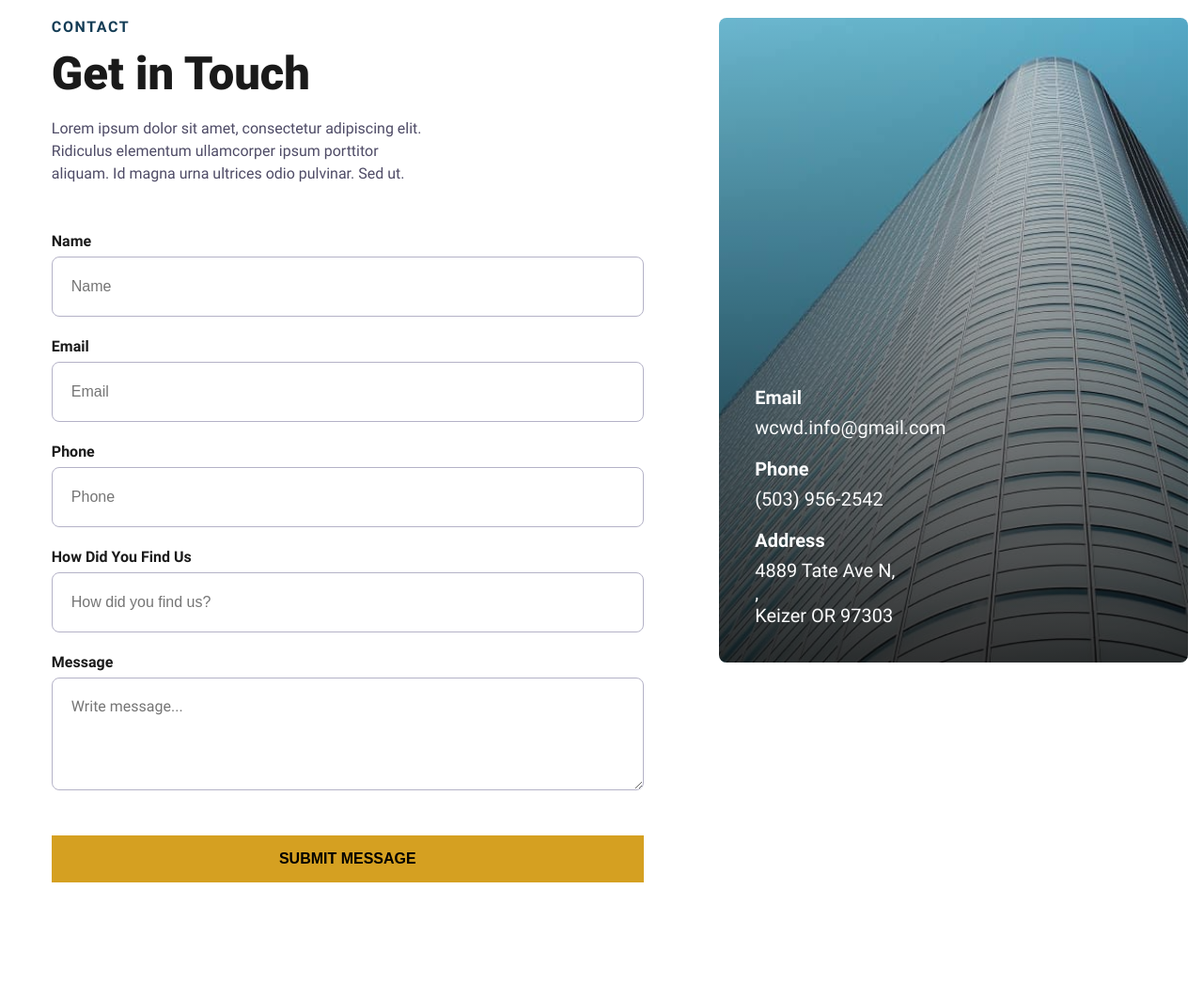
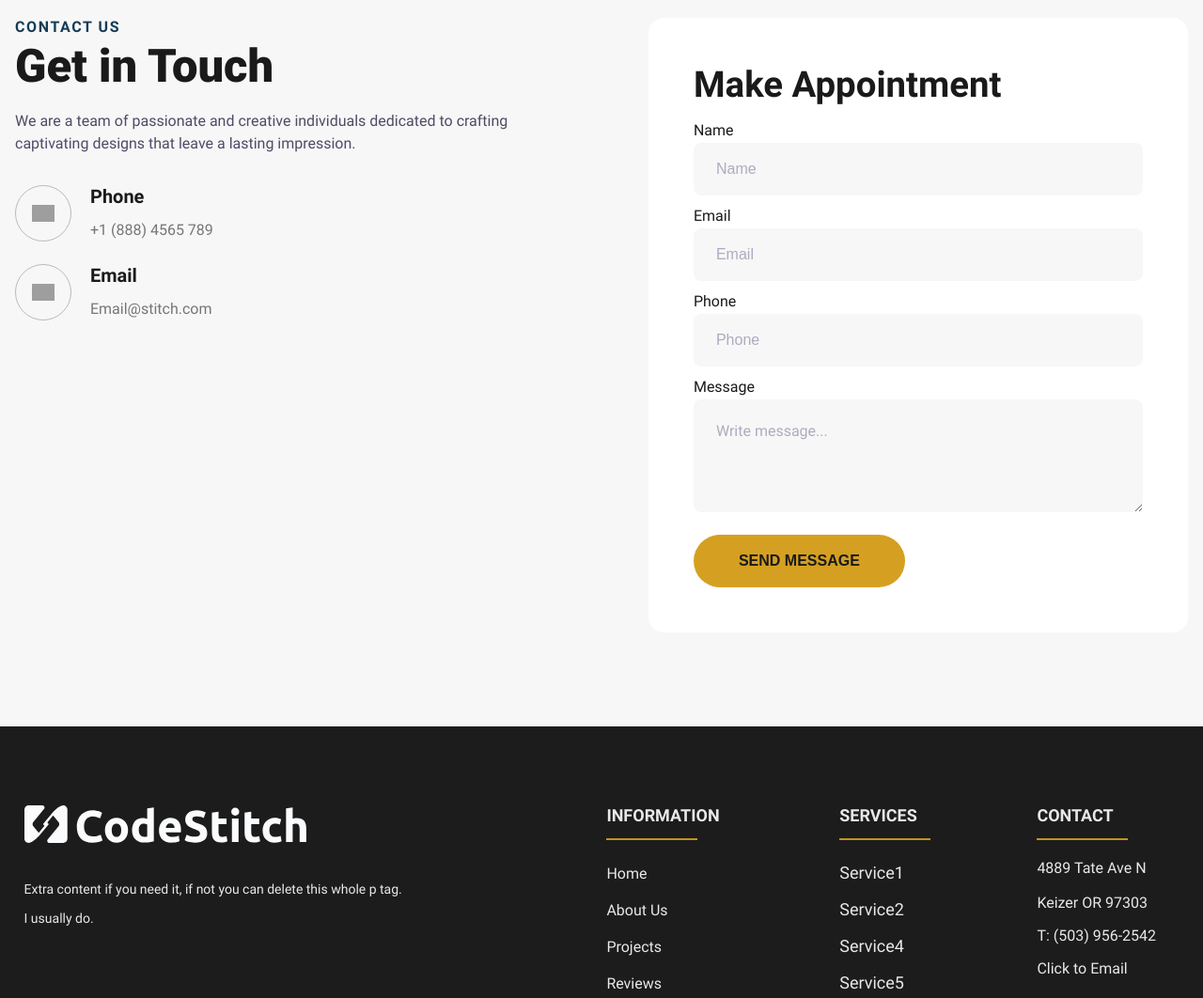
Before and after one commit to pchertude34/west-coast-web-designs, an Eleventy site: page src/content/pages/contact.html in a window 1280 px wide. Shown: the part 1780-2842 px from the top of the page at 94% size. Built offline with nearby package versions, Linux system fonts and the light colour scheme; Eleventy itself is replaced by a stand-in of ours; files that its build step writes are made by us from their sources; grey boxes are pictures that could not be loaded.

Commit message:
contact page

```diff
--- a/src/assets/sass/contact.scss
+++ b/src/assets/sass/contact.scss
@@ -1,321 +1,274 @@
-/* PAGE-SPECIFIC STYLES FOR THE CONTACT PAGE */
-
 /*-- -------------------------- -->
 <---          Contact           -->
 <--- -------------------------- -*/
 
 /* Mobile - 360px */
 @media only screen and (min-width: 0rem) {
-    :root {
-        /* 13px - 16px */
-        --topperFontSize: clamp(0.8125rem, 1.6vw, 1rem);
-        /* 31px - 49px */
-        --headerFontSize: clamp(1.9375rem, 4.5vw, 3.0625rem);
-        --bodyFontSize: 1rem;
-
-        /* 60px - 100px top and bottom */
-        --sectionPadding: clamp(3.75em, 7.82vw, 6.25em) 1rem;
-    }
-
-    #cs-contact {
+  #contact-1392 {
     padding: var(--sectionPadding);
-        font-family: "Roboto", "Arial", sans-serif;
+    background-color: #f7f7f7;
+    position: relative;
+    z-index: 10;
 
     .cs-container {
+      width: 100%;
+      /* changes to 1280px at tablet */
+      max-width: calc(584 / 16 * 1rem);
       margin: auto;
-            /* changes to 1280px at desktop */
-            max-width: calc(800 / 16 * 1rem);
-            width: 100%;
+      display: flex;
+      justify-content: center;
+      align-items: stretch;
+      flex-direction: column;
+      column-gap: auto;
+      /* 48px - 64px */
+      gap: clamp(2rem, 3vw, 3rem);
+      //   position: relative;
     }
 
     .cs-content {
+      /* set text align to left if content needs to be left aligned */
+      text-align: left;
       width: 100%;
-        }
-
-        .cs-topper {
-            /* 8px - 12px */
-            margin-bottom: clamp(0.5rem, 1.4vw, 0.75rem);
-            text-align: left;
+      display: flex;
+      flex-direction: column;
+      /* centers content horizontally, set to flex-start to left align */
+      align-items: flex-start;
     }
 
     .cs-title {
-            max-width: calc(800 / 16 * 1rem);
-            text-align: left;
+      max-width: 23ch;
     }
 
     .cs-text {
-            margin: 0 auto 0 0;
-            /* 40px - 48px */
-            margin-bottom: clamp(2.5rem, 6.3vw, 3rem);
-            /* 404px - 522px */
-            max-width: clamp(25.25rem, 30vw, 32.625rem);
-            text-align: left;
+      margin-bottom: calc(16 / 16 * 1rem);
+      &:last-of-type {
+        margin-bottom: calc(32 / 16 * 1rem);
+      }
     }
 
-        #cs-form {
-            margin-bottom: calc(40 / 16 * 1rem);
-            label {
+    .cs-ul {
+      text-align: left;
+      width: 100%;
+      margin: 0;
+      padding: 0;
+      box-sizing: border-box;
+      display: flex;
+      flex-direction: column;
+      align-items: flex-start;
+      gap: calc(24 / 16 * 1rem);
+      position: relative;
+    }
+
+    .cs-li {
+      list-style: none;
+      display: flex;
+      justify-content: flex-start;
+      align-items: flex-start;
+      gap: calc(20 / 16 * 1rem);
+
+      &:hover {
+        .cs-icon-wrapper {
+          transform: scale(1.1);
+        }
+      }
+    }
+
+    .cs-header {
+      font-size: calc(20 / 16 * 1rem);
+      font-weight: 700;
+      line-height: 1.2em;
+      margin-bottom: calc(12 / 16 * 1rem);
+      color: var(--headerColor);
+      display: block;
+    }
+
+    .cs-link {
+      font-size: calc(16 / 16 * 1rem);
+      line-height: 1.5em;
+      text-decoration: none;
+      color: #767676;
+      display: block;
+      position: relative;
+
+      &:hover {
+        text-decoration: underline;
+      }
+    }
+
+    .cs-icon-wrapper {
+      width: calc(60 / 16 * 1rem);
+      height: calc(60 / 16 * 1rem);
+      margin: 0;
+      border-radius: 50%;
+      border: 1px solid #bababa;
+      display: flex;
+      justify-content: center;
+      align-items: center;
+      /* prevents flexbox from squishing it */
+      flex: none;
+      transition: transform 0.3s;
+    }
+
+    .cs-icon {
+      width: calc(24 / 16 * 1rem);
+      height: auto;
+      display: block;
+    }
+
+    .cs-form {
+      width: 100%;
+      max-width: calc(630 / 16 * 1rem);
+      /* 24px - 48px top and bottom */
+      /* 16px - 48px left and right */
+      padding: clamp(1.5rem, 5.18vw, 3rem) clamp(1rem, 4vw, 3rem);
+      /* prevents flexbox from affecting height and width */
+      box-sizing: border-box;
+      background-color: #fff;
+      border-radius: calc(16 / 16 * 1rem);
+      display: flex;
+      justify-content: space-between;
+      flex-wrap: wrap;
+      align-items: center;
+      gap: calc(12 / 16 * 1rem);
+    }
+
+    .cs-h3 {
+      /* 20px - 39px */
+      font-size: clamp(1.25rem, 3vw, 2.4375rem);
+      line-height: 1.2em;
+      font-weight: 700;
+      margin: 0 0 calc(4 / 16 * 1rem) 0;
+      color: var(--headerColor);
+    }
+
+    .cs-label {
+      /* 14px - 16px */
+      font-size: clamp(0.875rem, 1.5vw, 1rem);
+      width: 100%;
+      color: var(--headerColor);
       display: flex;
       flex-direction: column;
       justify-content: center;
       align-items: flex-start;
-                /* 12px - 20px */
-                margin-bottom: clamp(0.75rem, 1.3em, 1.25rem);
-                font-size: calc(16 / 16 * 1rem);
-                line-height: 1.5em;
-                font-weight: 700;
-                color: var(--headerColor);
+      gap: calc(4 / 16 * 1rem);
     }
 
-            .cs-label-message {
-                /* 32px - 48px */
-                margin-bottom: clamp(2rem, 6.3vw, 3rem);
-            }
-
-            input,
-            textarea {
-                border: 1px solid #b4b2c7;
+    .cs-input {
+      font-size: calc(16 / 16 * 1rem);
+      width: 100%;
+      height: calc(56 / 16 * 1rem);
+      padding: 0;
+      padding-left: calc(24 / 16 * 1rem);
+      color: var(--headerColor);
+      background-color: #f7f7f7;
       border-radius: calc(8 / 16 * 1rem);
-                margin-top: calc(4 / 16 * 1rem);
-                height: calc(64 / 16 * 1rem);
-                width: 100%;
-                /* prevents border & padding from affecting height */
+      border: none;
+      /* prevents padding from adding to height and width */
       box-sizing: border-box;
-                padding-left: calc(20 / 16 * 1rem);
-                font-size: calc(16 / 16 * 1rem);
-                transition: border 0.3s;
-
-                &:hover {
-                    border: 1px solid var(--primary);
+      &::placeholder {
+        color: #7d799c;
+        opacity: 0.6;
       }
     }
 
-            textarea {
+    .cs-textarea {
       min-height: calc(120 / 16 * 1rem);
-                padding-top: calc(20 / 16 * 1rem);
+      padding-top: calc(24 / 16 * 1rem);
+      margin-bottom: calc(12 / 16 * 1rem);
       font-family: inherit;
     }
 
     .cs-button-solid {
-                border: none;
-                width: 100%;
-            }
-        }
-
-        .cs-right-section {
+      font-size: calc(16 / 16 * 1rem);
+      line-height: calc(56 / 16 * 1rem);
+      text-decoration: none;
+      font-weight: 700;
+      overflow: hidden;
+      margin: 0;
+      color: var(--grayDark);
+      padding: 0 calc(48 / 16 * 1rem);
+      border-radius: calc(30 / 16 * 1rem);
+      background-color: var(--primary);
+      display: inline-block;
       position: relative;
-            display: flex;
-            flex-direction: column;
-            justify-content: flex-end;
-            align-items: flex-start;
-            border-radius: calc(8 / 16 * 1rem);
-            height: calc(320 / 16 * 1rem);
-            /* cuts off corners on img tag */
-            overflow: hidden;
-            /* 24px - 40px top & bottom */
-            /* 20px - 40px left & right */
-            padding: clamp(1.5rem, 3vw, 2.5rem) clamp(1.25rem, 3vw, 2.5rem);
-        }
-
-        .cs-header {
-            display: block;
-            margin-bottom: calc(8 / 16 * 1rem);
-            /* 16px - 20px */
-            font-size: clamp(1rem, 3vw, 1.25rem);
-            line-height: 1.2em;
-            font-weight: 700;
-            color: var(--bodyTextColorWhite);
-        }
-
-        .cs-link {
-            position: relative;
-            display: block;
-            margin-bottom: calc(20 / 16 * 1rem);
-            text-decoration: none;
-            /* 16px - 20px */
-            font-size: clamp(1rem, 3vw, 1.25rem);
-            line-height: 1.2em;
-            color: var(--bodyTextColorWhite);
+      z-index: 1;
+      transition: color 0.3s;
 
       &:before {
+        content: "";
         position: absolute;
-                bottom: calc(-2 / 16 * 1rem);
+        display: block;
+        height: 100%;
+        width: 0%;
+        background: var(--grayDark);
+        opacity: 1;
+        top: 0;
         left: 0;
-                /* Animated underline */
-                content: "";
-                opacity: 1;
-                display: block;
-                /* current color of the parent */
-                background: currentColor;
-                height: 2px;
-                width: 0%;
+        z-index: -1;
         transition: width 0.3s;
       }
 
       &:hover {
+        color: var(--primary);
         &:before {
           width: 100%;
         }
       }
-
-            &:last-of-type {
-                margin-bottom: 0;
-            }
     }
 
-        .cs-block {
-            /* sends second address line to the bottom on its own line */
-            display: block;
-        }
+    .cs-submit {
+      width: 100%;
+      min-width: calc(200 / 16 * 1rem);
+      border: none;
 
-        .cs-bg-picture {
-            z-index: -1;
-            position: absolute;
-            top: 0;
-            left: 0;
-            display: block;
-            height: 100%;
-            width: 100%;
-            transition: transform 0.6s;
-
-            img {
-                position: absolute;
-                top: 0;
-                left: 0;
-                height: 100%;
-                width: 100%;
-                /* Makes img tag act as a background image */
-                object-fit: cover;
-            }
-
-            &:before {
-                z-index: 1;
-                position: absolute;
-                top: 0;
-                left: 0;
-                /* background color overlay */
-                content: "";
-                display: block;
-                background: linear-gradient(180deg, rgba(0, 0, 0, 0) 0%, rgba(0, 0, 0, 0.8) 100%);
-                height: 100%;
-                width: 100%;
+      &:hover {
+        color: #fff;
+        cursor: pointer;
       }
     }
   }
 }
 
-/* Tablet - 700px */
-@media only screen and (min-width: 43.75em) {
-    #cs-contact {
-        #cs-form {
-            display: flex;
-            flex-wrap: wrap;
+/* Tablet - 768px */
+@media only screen and (min-width: 48rem) {
+  #contact-1392 {
+    .cs-container {
+      max-width: calc(1280 / 16 * 1rem);
+      flex-direction: row;
       justify-content: space-between;
-            align-items: flex-start;
-
-            label {
-                width: 48%;
     }
 
-            .cs-label-message {
-                width: 100%;
+    .cs-content {
+      width: 47%;
+      /* prevents flexbox from squishing it */
+      flex: none;
     }
+
+    .cs-submit {
+      width: auto;
     }
   }
 }
 
-/* Small Desktop - 1024px */
+/* Desktop - 1024px */
 @media only screen and (min-width: 64rem) {
-    #cs-contact {
-        .cs-container {
-            display: flex;
-            justify-content: flex-end;
-            align-items: flex-start;
-            max-width: calc(1280 / 16 * 1rem);
-            gap: calc(80 / 16 * 1rem);
+  #contact-1392 {
+    .cs-form {
+      width: 46%;
+      max-width: calc(578 / 16 * 1rem);
     }
 
-        #cs-form {
-            max-width: calc(630 / 16 * 1rem);
-            label {
-                width: 100%;
-            }
-        }
-
-        .cs-right-section {
-            /* changes to 578px at 1300px wide */
-            height: calc(686 / 16 * 1rem);
-            max-width: calc(542 / 16 * 1rem);
-            width: 40%;
-            /* prevents flexbox from squishing it */
-            flex: none;
-
-            &:hover {
-                .cs-bg-picture {
-                    transform: scale(1.1);
+    .cs-submit {
+      width: auto;
     }
   }
 }
 
-        .cs-block {
-            /* goes back to inline so it stays "in line" with the rest of the text */
-            display: inline-block;
+/* Large Desktop - 1500px */
+@media only screen and (min-width: 93.75rem) {
+  #contact-1392 {
+    .cs-graphic {
+      display: block;
     }
   }
 }
-
-/* Small Desktop - 1300px */
-@media only screen and (min-width: 81.25em) {
-    #cs-contact {
-        #cs-form {
-            column-gap: calc(0 / 16 * 1rem);
-            label {
-                max-width: calc(305 / 16 * 1rem);
-                width: 48%;
-            }
-
-            .cs-label-message {
-                max-width: 100%;
-            }
-        }
-
-        .cs-right-section {
-            height: calc(578 / 16 * 1rem);
-        }
-    }
-}
-
-/* Dark Mode */
-@media only screen and (min-width: 0rem) {
-    body.dark-mode {
-        #cs-contact {
-            .cs-text,
-            .cs-title {
-                color: var(--bodyTextColorWhite);
-            }
-
-            #cs-form {
-                label,
-                input,
-                textarea {
-                    background-color: transparent;
-                    color: var(--bodyTextColorWhite);
-
-                    &::placeholder {
-                        /* lighten up the color of the text by 40%*/
-                        filter: brightness(1.4);
-                    }
-                }
-            }
-
-            .cs-bg-picture {
-                background-color: #000;
-
-                img {
-                    /* lets parent background-color bleed through and darken it */
-                    opacity: 0.5;
-                }
-            }
-        }
-    }
-}
--- a/src/assets/sass/local.scss
+++ b/src/assets/sass/local.scss
@@ -1055,6 +1055,7 @@
       padding: calc(24 / 16 * 1rem) calc(24 / 16 * 1rem);
       background-color: var(--grayDark);
       border-radius: 1rem;
+      border: 2px solid var(--primary);
       /* prevents padding and border from affecting height and width */
       box-sizing: border-box;
       display: flex;
@@ -1177,7 +1178,7 @@
       }
 
       &:hover {
-        color: #fff;
+        color: var(--grayDark);
         background-color: #000;
         &:before {
           width: 100%;
--- a/src/assets/sass/root.scss
+++ b/src/assets/sass/root.scss
@@ -12,6 +12,7 @@
     --primaryLight: #ffd675;
     --secondary: #133c55;
     --secondaryLight: #001f3f;
+    --secondaryDark: #031c2b;
     --headerColor: #1a1a1a;
     --bodyTextColor: #4e4b66;
     --bodyTextColorWhite: #fafbfc;
--- a/src/content/pages/contact.html
+++ b/src/content/pages/contact.html
@@ -1,21 +1,17 @@
 ---
-title: 'Contact | Code Stitch Web Designs'
-description: 'Meta description for the page'
-preloadImg: '/assets/images/cabinets2.jpg'
-permalink: 'contact/'
+title: "Contact | Code Stitch Web Designs"
+description: "Meta description for the page"
+preloadImg: "/assets/images/cabinets2.jpg"
+permalink: "contact/"
 eleventyNavigation:
   key: Contact Us
   order: 600
   hideOnDesktop: true
 ---
 
-{% extends "layouts/base.html" %}
-
-{% block head %}
-    <link rel="stylesheet" href="/assets/css/contact.css">
-{% endblock %}
-
-{% block body %}
+{% extends "layouts/base.html" %} {% block head %}
+<link rel="stylesheet" href="/assets/css/contact.css" />
+{% endblock %} {% block body %}
 
 <!-- ============================================ -->
 <!--                    LANDING                   -->
@@ -24,76 +20,130 @@ eleventyNavigation:
 <section id="int-hero">
   <h1 id="home-h">Contact Us</h1>
   <picture>
-            <source media="(max-width: 600px)" srcset="/assets/images/cabinets2-m.jpg">
-            <source media="(min-width: 601px)" srcset="/assets/images/cabinets2.jpg">
-            <img aria-hidden="true" decoding="async" src="/assets/images/cabinets2.jpg" alt="kitchen cabinets" loading="eager" width="2500" height="1667">
+    <source
+      media="(max-width: 600px)"
+      srcset="/assets/images/cabinets2-m.jpg"
+    />
+    <source media="(min-width: 601px)" srcset="/assets/images/cabinets2.jpg" />
+    <img
+      aria-hidden="true"
+      decoding="async"
+      src="/assets/images/cabinets2.jpg"
+      alt="kitchen cabinets"
+      loading="eager"
+      width="2500"
+      height="1667"
+    />
   </picture>
 </section>
 
 <!-- ============================================ -->
-    <!--                Contact Form                  -->
+<!--                   Contact                    -->
 <!-- ============================================ -->
 
-    <section id="cs-contact">
+<section id="contact-1392">
   <div class="cs-container">
-            <form id="cs-form" name="Contact Form" method="post">
     <div class="cs-content">
-                    <span class="cs-topper">Contact</span>
+      <span class="cs-topper">Contact Us</span>
       <h2 class="cs-title">Get in Touch</h2>
       <p class="cs-text">
-                        Lorem ipsum dolor sit amet, consectetur adipiscing elit. Ridiculus elementum ullamcorper ipsum porttitor aliquam. Id magna urna ultrices odio pulvinar. Sed ut.
+        We are a team of passionate and creative individuals dedicated to
+        crafting captivating designs that leave a lasting impression.
       </p>
+      <ul class="cs-ul">
+        <li class="cs-li">
+          <picture class="cs-icon-wrapper">
+            <img
+              aria-hidden="true"
+              src="https://csimg.nyc3.cdn.digitaloceanspaces.com/Icons/phone-76.svg"
+              alt="phone icon"
+              class="cs-icon"
+              width="40"
+              height="40"
+              decoding="async"
+            />
+          </picture>
+          <div class="cs-flex-group">
+            <span class="cs-header">Phone</span>
+            <a
+              href="tel:888-4565-789
+                        "
+              class="cs-link"
+              >+1 (888) 4565 789
+            </a>
           </div>
-                <label>
+        </li>
+        <li class="cs-li">
+          <picture class="cs-icon-wrapper">
+            <img
+              aria-hidden="true"
+              src="https://csimg.nyc3.cdn.digitaloceanspaces.com/Icons/mail-76.svg"
+              alt="address icon"
+              class="cs-icon"
+              width="40"
+              height="40"
+              decoding="async"
+            />
+          </picture>
+          <div class="cs-flex-group">
+            <span class="cs-header">Email</span>
+            <a href="mailto:Email@stitch.com" class="cs-link"
+              >Email@stitch.com</a
+            >
+          </div>
+        </li>
+      </ul>
+    </div>
+    <!--Form-->
+    <form class="cs-form" id="cs-form-1392" name="Contact Form" method="post">
+      <h3 class="cs-h3">Make Appointment</h3>
+      <label class="cs-label">
         Name
-                    <input required type="text" id="name" name="name" placeholder="Name">
+        <input
+          class="cs-input"
+          required
+          type="text"
+          id="name-1392"
+          name="name"
+          placeholder="Name"
+        />
       </label>
-                <label>
+      <label class="cs-label cs-email">
         Email
-                    <input required type="text" id="email" name="email" placeholder="Email">
+        <input
+          class="cs-input"
+          required
+          type="email"
+          id="email-1392"
+          name="email"
+          placeholder="Email"
+        />
       </label>
-                <label>
+      <label class="cs-label cs-phone">
         Phone
-                    <input required type="text" id="phone" name="phone" placeholder="Phone">
+        <input
+          class="cs-input"
+          required
+          type="number"
+          id="phone-1392"
+          name="phone"
+          placeholder="Phone"
+        />
       </label>
-                <label>
-                    How Did You Find Us
-                    <input type="text" id="find" name="find-us" placeholder="How did you find us?">
+      <label class="cs-label">
+        Message
+        <textarea
+          class="cs-input cs-textarea"
+          required
+          name="Message"
+          id="message-1392"
+          placeholder="Write message..."
+        ></textarea>
       </label>
-                <label class="cs-label-message">
-                    Message
-                    <textarea required name="Message" id="message" placeholder="Write message..."></textarea>
-                </label>
-                <button class="cs-button-solid" type="submit">Submit Message</button>
+      <button class="cs-button-solid cs-submit" type="submit">
+        Send Message
+      </button>
     </form>
-            <div class="cs-right-section">
-                <!--Email-->
-                <span class="cs-header">Email</span>
-                <a class="cs-link" href="mailto:{{client.email}}">{{client.email}}</a>
-                <!--Phone-->
-                <span class="cs-header">Phone</span>
-                <a class="cs-link" href="tel:{{client.phoneForTel}}">{{client.phoneFormatted}}</a>
-                <!--Address-->
-                <span class="cs-header">Address</span>
-                <a class="cs-link" href="{{client.address.mapLink}}">
-                    {{client.address.lineOne}},
-                    <br/>
-                    {{client.address.lineTwo}},
-                    <br/>
-                    <span class="cs-block">
-                        {{client.address.city}}
-                        {{client.address.state}}
-                        {{client.address.zip}}
-                    </span>
-                </a>
-
-                <!-- Background Image-->
-                <picture class="cs-bg-picture">
-                    <source media="(min-width: 601px)" srcset="/assets/images/skyscraper.jpg">
-                    <img aria-hidden="true" decoding="async" src="/assets/images/skyscraper.jpg" alt="building" loading="lazy" width="2500" height="1667">
-                </picture>
-
-            </div>
   </div>
 </section>
 {% endblock %}
```
Also changed, not shown: src/assets/css/contact.css, src/assets/css/local.css, src/assets/css/root.css, 3 other files. Lines whose indentation alone changed are shown as unchanged.
